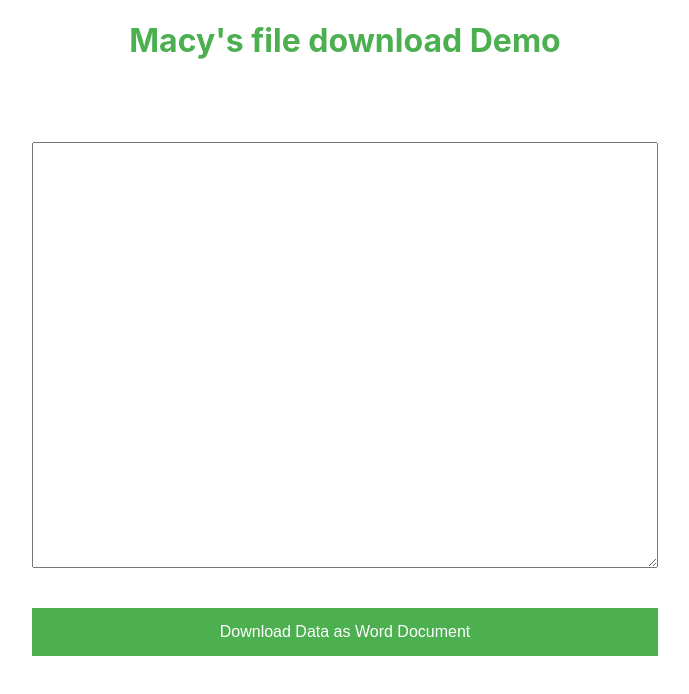
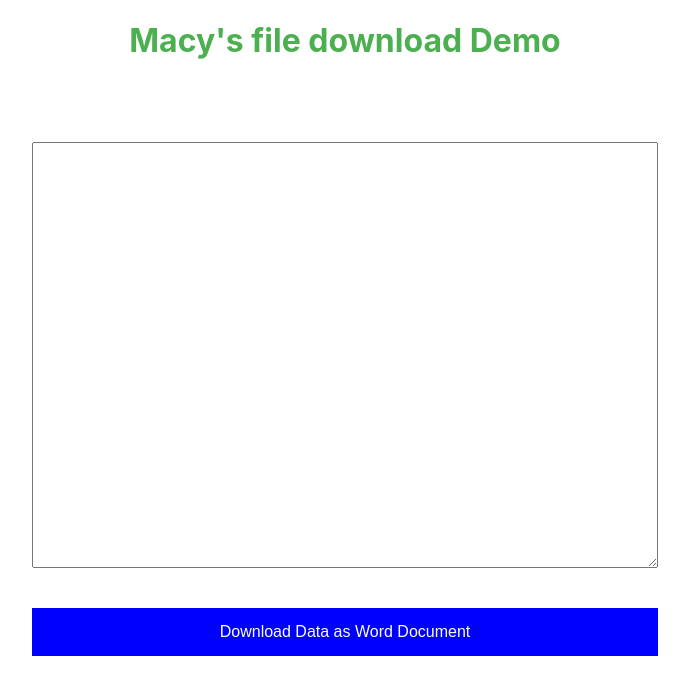
Before and after one commit to DanSimonson/file-download, a React (Create React App) app: page / in a window 1280 px wide. Shown: the top 694 px of the page, without its empty margins (295-984 px from the left). Built offline with nearby package versions, Linux system fonts and the light colour scheme.

Commit message:
added more style

```diff
--- a/src/Download.css
+++ b/src/Download.css
@@ -11,7 +11,7 @@
   font-size: 18px;
 }
 .Button {
-  background-color: #4caf50;
+  background-color: blue;
   border: none;
   color: white;
   padding: 15px 32px;
@@ -19,6 +19,16 @@
   text-decoration: none;
   display: inline-block;
   font-size: 16px;
+  transition: all 2 ease;
+  transition-property: background-color, color;
+  -webkit-transition: all 2 ease;
+  -webkit-transition-property: background-color, color;
+}
+
+.Button:hover {
+  cursor: pointer;
+  background-color: #4caf50;
+  opacity: 1;
 }
 h1 {
   color: #4caf50;
```
